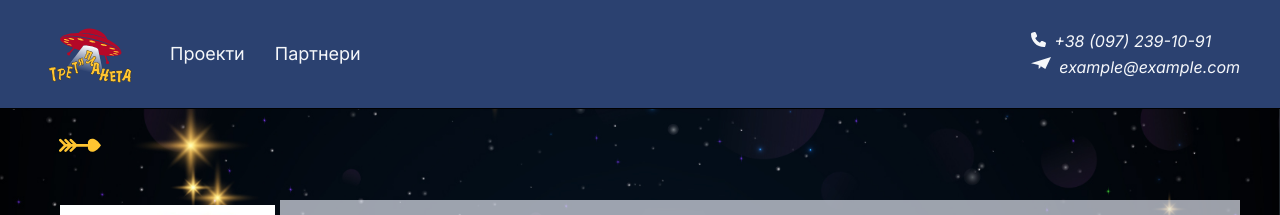
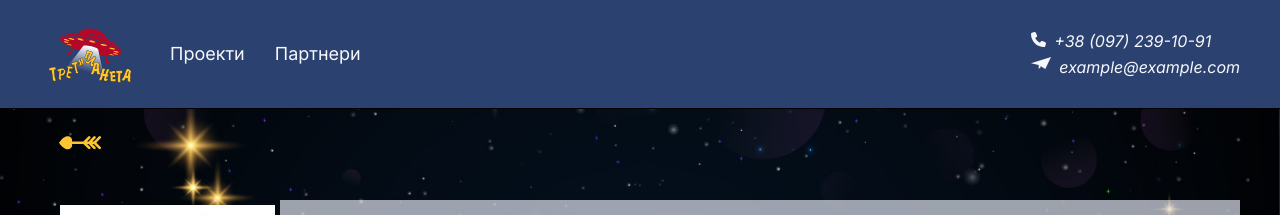
Before and after one commit to NataliaGurova/3planet, a React (Vite) app: page /projects/1 in a window 1280 px wide. In both pictures the pointer is over the icon 80 px from the left and 143 px from the top of the page. Shown: the top 215 px of the page. Built offline with nearby package versions, Linux system fonts and the light colour scheme.

Commit message:
Update ProjectsDetailsPage.module.css

```diff
--- a/src/pages/ProjectsDetailsPage/ProjectsDetailsPage.module.css
+++ b/src/pages/ProjectsDetailsPage/ProjectsDetailsPage.module.css
@@ -10,6 +10,6 @@
 }
 
 .arrowIcon:focus, .arrowIcon:hover {
-  transform: scale(1.05);
+  transform: scale(-1.05);
   fill: #FFC531;
 }
```
